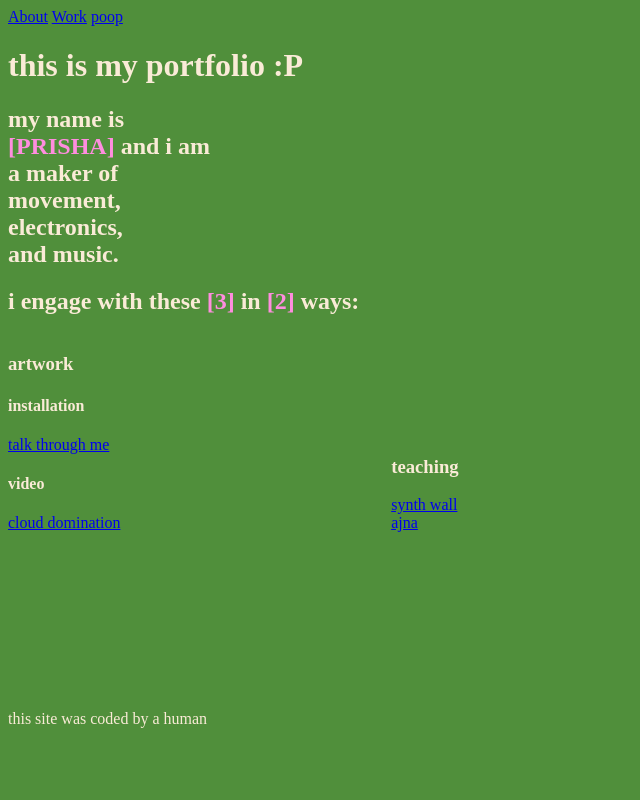
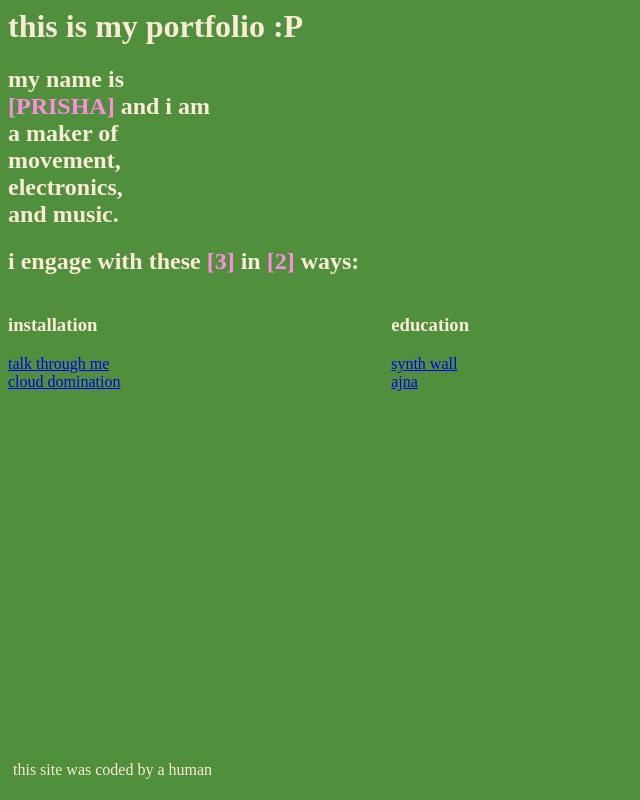
Before and after one commit to prishajain-23/portfolio-2026, a plain HTML site: page index.html in a window 1280 px wide. Shown: the whole page, without its empty margins (0-640 px from the left). Drawn offline with Linux system fonts and the light colour scheme.

Commit message:
updated to global stylesheet

```diff
--- a/index.html
+++ b/index.html
@@ -1,15 +1,20 @@
-<div class="sidenav">
+<html>
+  <head>
+    <!-- connect stylesheet to html doc -->
+    <link rel="stylesheet" href="styles.css" />
+  </head>
+  <body>
+    <!-- <div class="sidenav">
       <a href="#">About</a>
       <a href="#">Work</a>
-  <a href="#">poop</a>
-</div>
-<div class="main">
-<body style="background-color: rgb(80, 143, 59); color: antiquewhite">
+    </div> -->
+    <!-- <div class="main"> -->
+    <div>
       <h1>this is my portfolio :P</h1>
       <h2 style="align-items: center">
         my name is <br />
-    <b style="color: rgb(255, 141, 223)"> [PRISHA]</b> and i am <br />a maker of
-    <br />movement, <br />electronics, <br />and music.
+        <b style="color: rgb(255, 141, 223)"> [PRISHA]</b> and i am <br />a
+        maker of <br />movement, <br />electronics, <br />and music.
       </h2>
       <h2>
         i engage with these <b style="color: rgb(255, 141, 223)">[3] </b> in
@@ -17,30 +22,20 @@
       </h2>
       <div class="parent">
         <div style="width: 30%; display: inline-block">
-      <h3>artwork</h3>
-      <h4>installation</h4>
+          <h3>installation</h3>
           <a href="work/talk-through-me.html">talk through me</a>
           <br />
-      <h4>video</h4>
           <a href="work/video.html">cloud domination</a>
         </div>
         <div style="width: 40%; display: inline-block">
-      <h3>teaching</h3>
+          <h3>education</h3>
           <a href="work/synth-wall.html">synth wall</a>
           <br />
           <a href="work/ajna.html">ajna</a>
         </div>
       </div>
-  <br>
-  <br>
-  <br>
-  <br>
-  <br>
-  <br>
-  <br>
-  <br>
-  <br>
-  <p style="align-self:flex-end">this site was coded by a human</p>
+      <p class="footer">this site was coded by a human</p>
+    </div>
   </body>
-</div>
+  <!-- </div> -->
 </html>
--- a/styles.css
+++ b/styles.css
@@ -1,3 +1,19 @@
+* {
+  background-color: rgb(80, 143, 59);
+}
+
+body {
+  color: antiquewhite;
+}
+
+.footer {
+  position: fixed;
+  text-align: left;
+  bottom: 5px;
+  padding-left: 5px;
+  width: 100%;
+}
+
 .sidenav {
   height: 100%;
   width: 160px;
@@ -13,8 +29,9 @@
 .sidenav a {
   padding: 6px 8px 6px 16px;
   text-decoration: none;
-  font-size: 25px;
-  color: rgb(80, 143, 59);
+  /* font-size: 25px; */
+  /* color: rgb(80, 143, 59); */
+  color: antiquewhite;
   display: block;
 }
 
```
Lines whose indentation alone changed are shown as unchanged.
